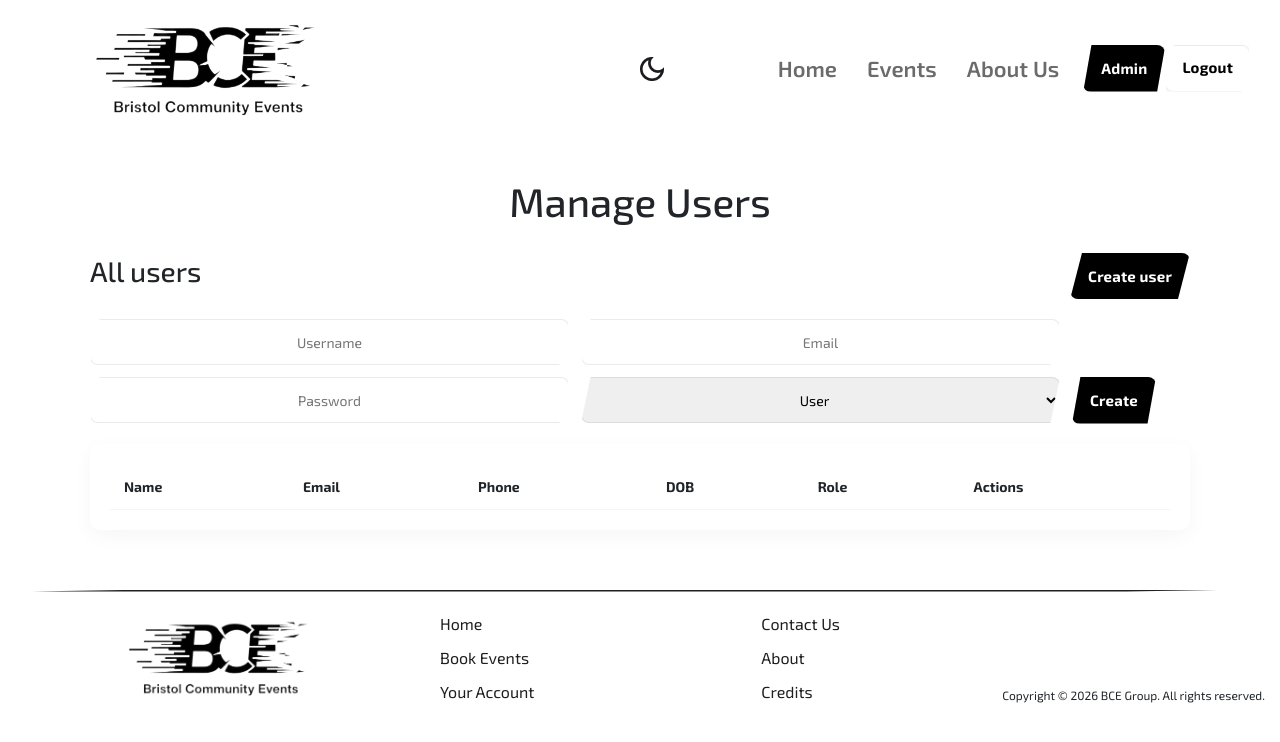
After one commit to Renatgit/BCE-Project, a Flask app: page /admin/users in a window 1280 px wide, after a click on "Create user". The commit adds this page. Shown: the top 742 px of the page. Run offline with Flask 3, Linux system fonts and the light colour scheme; the visitor is signed in with stand-in values (Sample User, id 1); data that the repository does not hold is empty.

Commit message:
Admin Features

```diff
--- a/app.py
+++ b/app.py
@@ -1,11 +1,12 @@
-from flask import Flask, redirect, render_template, session, url_for, jsonify, request  #request allows Flask to read query parameters from the URL
+from flask import Flask, redirect, render_template, session, url_for, jsonify, request
 from werkzeug.security import check_password_hash
 import dbfunc
 import secrets
 from datetime import datetime, timedelta
+from functools import wraps
 
 app = Flask(__name__)
-#app.secret_key = secrets.token_hex(32)
+# app.secret_key = secrets.token_hex(32)
 app.secret_key = '^xHM$[5A1!vxS><9GTuzif|S;,&$=m0S'
 
 @app.route("/debug")
@@ -19,7 +20,6 @@ def home():
 
 @app.route("/events")
 def events():
-    # Filtering / sorting parameters come from query string
     event_type = request.args.get("event_type")
     venue_id = request.args.get("venue_id")
     sort_option = request.args.get("sort_option")
@@ -27,13 +27,11 @@ def events():
     sort_dir = request.args.get("sort_dir", "asc")
     search = request.args.get("q")
 
-    # Support a combined sort option like date_asc, venue_desc for simpler UI
     if sort_option:
         parts = sort_option.split("_")
         if len(parts) == 2:
             sort_by, sort_dir = parts[0], parts[1]
 
-    # Convert numeric IDs
     try:
         event_type = int(event_type) if event_type else None
     except ValueError:
@@ -55,10 +53,8 @@ def events():
     event_types = dbfunc.getEventTypes()
     venues = dbfunc.getVenues()
 
-    # Keep the sort option string for template convenience
     selected_sort_option = f"{sort_by}_{sort_dir}"
 
-    # Resolve selected names so template doesn't need filters
     selected_event_type_name = None
     if event_type and event_types:
         for et in event_types:
@@ -102,7 +98,6 @@ def event(event_id):
     event = dbfunc.getEventById(event_id)
     if event is None:
         return "Event not found", 404
-
     return render_template("event.html", event=event)
 
 @app.route("/aboutus")
@@ -120,7 +115,8 @@ def login():
         if user and check_password_hash(user["password_hash"], password):
             session["user_id"] = user["user_id"]
             session["user_name"] = user["user_name"]
-
+            # store role in session (defaults to 'user' if not set)
+            session["user_role"] = user.get("user_role") if user.get("user_role") else "user"
             return redirect(url_for("home"))
         else:
             return render_template("login.html", error="Invalid credentials")
@@ -135,21 +131,16 @@ def signup():
         password = request.form.get("password")
         confirm_password = request.form.get("confirm_password")
 
-        # Password match
         if password != confirm_password:
             return render_template("signUp.html", error="Passwords do not match")
 
-        # Email exists check
         if dbfunc.emailExists(email):
             return render_template("signUp.html", error="Email already exists")
 
-        # Username exists check
         if dbfunc.usernameExists(username):
             return render_template("signUp.html", error="Username already taken")
 
-        # Create user
-        dbfunc.createUser(username, email, password)
-
+        dbfunc.createUser(username, email, password)  # default role = user
         return redirect(url_for("login"))
 
     return render_template("signUp.html")
@@ -160,19 +151,16 @@ def check_user():
     username = request.args.get("username")
 
     response = {}
-
     if email:
         response["emailExists"] = dbfunc.emailExists(email)
-
     if username:
         response["usernameExists"] = dbfunc.usernameExists(username)
-
     return jsonify(response)
 
 @app.route("/logout")
 def logout():
     session.clear()
-    return redirect(url_for("home"))  # or index
+    return redirect(url_for("home"))
 
 @app.route("/account", methods=["GET", "POST"])
 def account():
@@ -186,12 +174,10 @@ def account():
         email = request.form.get("email")
         phone = request.form.get("phone")
         dob = request.form.get("dob")
-
         dbfunc.updateUserProfile(user_id, username, email, phone, dob)
 
     user = dbfunc.getUserById(user_id)
     bookings = dbfunc.getUserBookings(user_id)
-
     return render_template("account.html", user=user, bookings=bookings)
 
 @app.route("/cancel_booking/<int:enrol_id>", methods=["POST"])
@@ -200,11 +186,8 @@ def cancel_booking(enrol_id):
         return redirect(url_for("login"))
 
     success = dbfunc.cancelBooking(enrol_id)
-
     if not success:
-        # If cancellation failed, redirect back to account with an error message
         return redirect(url_for("account"))
-
     return redirect(url_for("account"))
 
 @app.route("/update_profile", methods=["POST"])
@@ -213,24 +196,23 @@ def update_profile():
         return jsonify({"success": False})
 
     user_id = session["user_id"]
-
     field = request.json.get("field")
     value = request.json.get("value")
-
     allowed_fields = ["user_name", "user_email", "user_phoneNo", "user_dob"]
-
     if field not in allowed_fields:
         return jsonify({"success": False})
 
     dbfunc.updateSingleField(user_id, field, value)
-
     if field == "user_name":
         session["user_name"] = value
     return jsonify({"success": True})
 
+# Booking route — block admins from booking
 @app.route("/booking/<int:event_id>", methods=["GET", "POST"])
 def booking(event_id):
-    # Check if user is logged in
+    if session.get("user_role") == "admin":
+        return redirect(url_for("admin_dashboard"))
+
     if "user_id" not in session:
         return redirect(url_for("login"))
 
@@ -246,7 +228,6 @@ def booking(event_id):
         event_date = datetime.strptime(event_date, '%d/%m/%Y %H:%M')
 
     days_until_event = (event_date - datetime.now()).days
-
     discount = dbfunc.getApplicableDiscount(days_until_event)
     discount_percent = discount["discount_percentage"] if discount else 0
 
@@ -256,78 +237,124 @@ def booking(event_id):
     if request.method == "POST":
         try:
             ticket_quantity = int(request.form.get("ticket_quantity", 1))
-
-            # Validate ticket quantity
             if ticket_quantity < 1 or ticket_quantity > 6:
                 return render_template("booking.html", event=event, user=user, error="Please select between 1 and 6 tickets", original_price=original_price, final_price=final_price, discount_percent=discount_percent)
 
-            # Check if the booking is not more than 2 month in advance
             event_date = event["event_date"]
             if isinstance(event_date, str):
                 event_date = datetime.strptime(event_date, '%d/%m/%Y %H:%M')
 
             if event_date > datetime.now() + timedelta(days=60):
-                return render_template (
-                    "booking.html",
-                    event=event,
-                    user=user,
-                    error="You can only book events within 2 months",
-                    original_price=original_price,
-                    final_price=final_price,
-                    discount_percent=discount_percent
-                )
-            # Check if the there are enough tickets
+                return render_template("booking.html", event=event, user=user, error="You can only book events within 2 months", original_price=original_price, final_price=final_price, discount_percent=discount_percent)
+
             booked = dbfunc.getBookedTickets(event_id)
             capacity = event["event_capacity"]
             if booked + ticket_quantity > capacity:
-                return render_template(
-                    "booking.html",
-                    event=event,
-                    user=user,
-                    error="Not enough tickets available",
-                    original_price=original_price,
-                    final_price=final_price,
-                    discount_percent=discount_percent
-                )
+                return render_template("booking.html", event=event, user=user, error="Not enough tickets available", original_price=original_price, final_price=final_price, discount_percent=discount_percent)
 
-            # Check if user has already booked this event
             if dbfunc.hasUserBookedEvent(user_id, event_id):
-                return render_template(
-                    "booking.html",
-                    event=event,
-                    user=user,
-                    error="You have already booked this event",
-                    original_price=original_price,
-                    final_price=final_price,
-                    discount_percent=discount_percent
-                )
+                return render_template("booking.html", event=event, user=user, error="You have already booked this event", original_price=original_price, final_price=final_price, discount_percent=discount_percent)
 
             total_price = final_price * ticket_quantity
-
-            # Create the booking
             dbfunc.createBooking(user_id, event_id, ticket_quantity, total_price)
             return redirect(url_for("account"))
         except ValueError:
             return render_template("booking.html", event=event, user=user, error="Invalid ticket quantity", original_price=original_price, final_price=final_price, discount_percent=discount_percent)
 
-    return render_template(
-        "booking.html",
-        event=event,
-        user=user,
-        original_price=original_price,
-        final_price=final_price,
-        discount_percent=discount_percent
-    )
+    return render_template("booking.html", event=event, user=user, original_price=original_price, final_price=final_price, discount_percent=discount_percent)
 
 @app.route("/credits")
 def credits():
     venues = dbfunc.getVenues()
     return render_template("credits.html", venues=venues)
 
+# Admin helper and routes
+def admin_required(f):
+    @wraps(f)
+    def decorated(*args, **kwargs):
+        if "user_id" not in session:
+            return redirect(url_for("login"))
+        if session.get("user_role") == "admin":
+            return f(*args, **kwargs)
+        if dbfunc.isUserAdmin(session.get("user_id")):
+            session["user_role"] = "admin"
+            return f(*args, **kwargs)
+        return redirect(url_for("home"))
+    return decorated
+
+@app.route('/admin')
+@admin_required
+def admin_dashboard():
+    users = dbfunc.getAllUsers()
+    events = dbfunc.getAllEvents()
+    return render_template('admin_dashboard.html', users=users, events=events)
+
+@app.route('/admin/users', methods=['GET'])
+@admin_required
+def admin_users():
+    users = dbfunc.getAllUsers()
+    return render_template('admin_users.html', users=users)
+
+@app.route('/admin/users/create', methods=['POST'])
+@admin_required
+def admin_create_user():
+    username = request.form.get('username')
+    email = request.form.get('email')
+    password = request.form.get('password')
+    role = request.form.get('role', 'user')
+    if not username or not email or not password:
+        return redirect(url_for('admin_users'))
+    dbfunc.createUser(username, email, password, user_role=role)
+    return redirect(url_for('admin_users'))
+
+@app.route('/admin/users/update/<int:user_id>', methods=['POST'])
+@admin_required
+def admin_update_user(user_id):
+    username = request.form.get('username')
+    email = request.form.get('email')
+    phone = request.form.get('phone')
+    dob = request.form.get('dob')
+    role = request.form.get('role')
+    dbfunc.updateUser(user_id, username=username, email=email, phone=phone, dob=dob, user_role=role)
+    return redirect(url_for('admin_users'))
+
+@app.route('/admin/users/delete/<int:user_id>', methods=['POST'])
+@admin_required
+def admin_delete_user(user_id):
+    dbfunc.deleteUser(user_id)
+    return redirect(url_for('admin_users'))
+
+@app.route('/admin/events', methods=['GET'])
+@admin_required
+def admin_events():
+    events = dbfunc.getAllEvents()
+    event_types = dbfunc.getEventTypes()
+    venues = dbfunc.getVenues()
+    return render_template('admin_events.html', events=events, event_types=event_types, venues=venues)
+
+@app.route('/admin/events/create', methods=['POST'])
+@admin_required
+def admin_create_event():
+    name = request.form.get('event_name')
+    date = request.form.get('event_date')
+    price = request.form.get('event_price')
+    capacity = request.form.get('event_capacity')
+    eventType_id = request.form.get('eventType_id')
+    venue_id = request.form.get('venue_id')
+    desc = request.form.get('event_custom_description')
+    dbfunc.createEvent(name, date, price, capacity, eventType_id, venue_id, event_custom_description=desc)
+    return redirect(url_for('admin_events'))
+
+@app.route('/admin/events/delete/<int:event_id>', methods=['POST'])
+@admin_required
+def admin_delete_event(event_id):
+    dbfunc.deleteEvent(event_id)
+    return redirect(url_for('admin_events'))
+
 if __name__ == '__main__':
     for i in range(10000, 18000):
         try:
-            app.run(debug = True, port = i)
+            app.run(debug=True, port=i)
             break
-        except OSError as e:
-            print("Port {i} not available".format(i))
+        except OSError:
+            continue
--- /dev/null
+++ b/static/styles/admin.css
@@ -0,0 +1,93 @@
+
+.bce-btn {
+    background: #000 !important;
+    color: #fff !important;
+    border: none !important;
+    border-radius: 8px !important;
+    padding: 12px 18px !important;
+    font-weight: 700 !important;
+    letter-spacing: 0.2px;
+    font-size: 15px !important;
+    display: inline-block;
+    text-decoration: none;
+    cursor: pointer;
+    transition: background 0.12s ease, transform 0.08s ease;
+    box-shadow: 0 2px 6px rgba(0,0,0,0.08);
+  }
+
+  .bce-btn:hover {
+    background: #111 !important;
+    transform: translateY(-1px);
+  }
+
+  /* Secondary (outline) button for logout */
+  .bce-logout-btn {
+    background: transparent !important;
+    color: #000 !important;
+    border: 1px solid rgba(0,0,0,0.08) !important;
+    padding: 10px 16px !important;
+    font-weight: 700;
+  }
+
+  /* Table / card styling for admin pages */
+  .manage-panel {
+    width: 100%;
+    max-width: 1100px;
+    margin: 20px auto;
+  }
+
+  .users-table, .events-table, .admin-summary .summary-card {
+    background: #fff;
+    border-radius: 10px;
+    padding: 20px;
+    box-shadow: 0 6px 20px rgba(20,20,20,0.04);
+  }
+
+  .users-table table, .events-table table {
+    width: 100%;
+    border-collapse: collapse;
+  }
+
+  .users-table th, .users-table td, .events-table th, .events-table td {
+    padding: 12px 14px;
+    border-bottom: 1px solid rgba(0,0,0,0.04);
+    vertical-align: middle;
+    font-size: 14px;
+  }
+
+  /* Inputs & selects */
+  .default-input {
+    padding: 10px 12px;
+    border-radius: 8px;
+    border: 1px solid rgba(0,0,0,0.08);
+    font-size: 14px;
+    min-width: 180px;
+  }
+
+  /* Create form container spacing */
+  #createUserForm .default-input,
+  #createEventForm .default-input {
+    min-width: 160px;
+  }
+
+  /* Smaller helpers */
+  .d-none { display: none !important; }
+
+  /* Dashboard summary cards */
+  .admin-summary {
+    display:flex;
+    gap:20px;
+    width:100%;
+    max-width:1100px;
+    margin-top: 24px;
+  }
+  .summary-card h3 { margin-bottom:10px; font-size:16px; color:#333; }
+  .summary-card p { margin:0; font-size:26px; font-weight:700; }
+
+  /* Mobile responsiveness */
+  @media (max-width: 768px) {
+    .default-input { min-width: 100% !important; }
+    .manage-panel .d-flex { flex-direction: column; gap: 12px; }
+    .admin-summary { flex-direction: column; }
+    .bce-btn { width: 100%; text-align:center; }
+  }
--- /dev/null
+++ b/templates/admin_users.html
@@ -0,0 +1,92 @@
+{% extends "base.html" %}
+
+{% block title %}BCE - Manage Users{% endblock %}
+
+{% block extra_css %}
+<link rel="stylesheet" href="{{ url_for('static', filename='styles/global.css') }}">
+<link rel="stylesheet" href="{{ url_for('static', filename='styles/admin.css') }}">
+{% endblock %}
+
+{% block content %}
+<section class="admin-users-wrapper d-flex flex-column align-items-center" style="padding: 40px 0;">
+    <h1 class="page-main-title">Manage Users</h1>
+
+    <div class="manage-panel">
+        <div class="panel-row d-flex justify-content-between align-items-center" style="margin-bottom: 20px;">
+            <h3>All users</h3>
+            <button class="bce-btn" onclick="document.getElementById('createUserForm').classList.toggle('d-none')">Create user</button>
+        </div>
+
+        <form id="createUserForm" action="{{ url_for('admin_create_user') }}" method="post" class="d-none" style="margin-bottom: 20px;">
+            <div class="d-flex" style="gap: 12px; flex-wrap: wrap;">
+                <input name="username" placeholder="Username" class="default-input" required>
+                <input name="email" placeholder="Email" class="default-input" required>
+                <input name="password" placeholder="Password" class="default-input" required>
+                <select name="role" class="default-input">
+                    <option value="user">User</option>
+                    <option value="admin">Admin</option>
+                </select>
+                <input type="submit" value="Create" class="bce-btn">
+            </div>
+        </form>
+
+        <div class="users-table">
+            <table>
+                <thead>
+                    <tr style="text-align: left;">
+                        <th>Name</th>
+                        <th>Email</th>
+                        <th>Phone</th>
+                        <th>DOB</th>
+                        <th>Role</th>
+                        <th>Actions</th>
+                    </tr>
+                </thead>
+                <tbody>
+                    {% for u in users %}
+                    <tr>
+                        <td>{{ u.user_name }}</td>
+                        <td>{{ u.user_email }}</td>
+                        <td>{{ u.user_phoneNo or '—' }}</td>
+                        <td>{{ u.user_dob or '—' }}</td>
+                        <td>{{ u.user_role or 'user' }}</td>
+                        <td>
+                            <button class="bce-btn" onclick="toggleEdit('{{ u.user_id }}')">Edit</button>
+                            <form action="{{ url_for('admin_delete_user', user_id=u.user_id) }}" method="post" style="display:inline;">
+                                <button type="submit" class="bce-logout-btn" onclick="return confirm('Delete user?');">Delete</button>
+                            </form>
+                        </td>
+                    </tr>
+                    <tr id="edit-row-{{ u.user_id }}" class="d-none">
+                        <td colspan="6" style="padding: 8px 12px;">
+                            <form action="{{ url_for('admin_update_user', user_id=u.user_id) }}" method="post" class="d-flex" style="gap: 8px; flex-wrap: wrap; align-items:center;">
+                                <input name="username" value="{{ u.user_name }}" class="default-input" required>
+                                <input name="email" value="{{ u.user_email }}" class="default-input" required>
+                                <input name="phone" value="{{ u.user_phoneNo }}" class="default-input">
+                                <input name="dob" value="{{ u.user_dob }}" class="default-input" placeholder="YYYY-MM-DD">
+                                <select name="role" class="default-input">
+                                    <option value="user" {% if u.user_role != 'admin' %}selected{% endif %}>User</option>
+                                    <option value="admin" {% if u.user_role == 'admin' %}selected{% endif %}>Admin</option>
+                                </select>
+                                <input type="submit" value="Save" class="bce-btn">
+                                <button type="button" class="bce-logout-btn" onclick="toggleEdit('{{ u.user_id }}')">Cancel</button>
+                            </form>
+                        </td>
+                    </tr>
+                    {% endfor %}
+                </tbody>
+            </table>
+        </div>
+    </div>
+</section>
+{% endblock %}
+
+{% block extra_js %}
+<script>
+function toggleEdit(id){
+    var row = document.getElementById('edit-row-'+id);
+    if(!row) return;
+    row.classList.toggle('d-none');
+}
+</script>
+{% endblock %}
--- a/templates/partials/header.html
+++ b/templates/partials/header.html
@@ -11,35 +11,33 @@
             <a href="/events" class="navbar-link"><span>Events</span></a>
             <a href="/aboutus" class="navbar-link"><span>About Us</span></a>
         </div>
-        {% if "user_id" in session %}
 
+        {% if session.get('user_id') %}
+            {% if session.get('user_role') == 'admin' %}
+                <a href="/admin" class="btn btn-primary bce-btn bce-login-btn authBtn">Admin</a>
+                <a href="/logout" class="btn btn-outline bce-btn bce-logout-btn authBtn">Logout</a>
+            {% else %}
                 {% if request.path == "/account" %}
                     <a href="/logout" class="btn btn-primary bce-btn bce-login-btn authBtn">Logout</a>
                 {% else %}
                     <a href="/account" class="btn btn-primary bce-btn bce-login-btn authBtn">My Account</a>
                 {% endif %}
-
+            {% endif %}
         {% else %}
-
             {% if request.path == "/login" %}
                 <a href="/signup" class="btn btn-primary bce-btn bce-login-btn authBtn">Sign Up</a>
             {% else %}
                 <a href="/login" class="btn btn-primary bce-btn bce-login-btn authBtn">Login</a>
             {% endif %}
-
         {% endif %}
     </nav>
+
     <nav class="navbar navbar-expand-lg side-menu">
         <div class="container">
-            <button class="hamburger-btn" id="hamburgerBtn"
-                data-bs-toggle="offcanvas"
-                data-bs-target="#mobileMenu">
-                <span></span>
-                <span></span>
-                <span></span>
+            <button class="hamburger-btn" id="hamburgerBtn" data-bs-toggle="offcanvas" data-bs-target="#mobileMenu">
+                <span></span><span></span><span></span>
             </button>
 
-            <!-- SIDE MENU -->
             <div class="offcanvas offcanvas-end" id="mobileMenu">
                 <div class="offcanvas-header">
                     <h5 class="offcanvas-title">Menu</h5>
@@ -51,28 +49,30 @@
                         <li><a class="navbar-link" href="/index">Home</a></li>
                         <li><a class="navbar-link" href="/events">Events</a></li>
                         <li><a class="navbar-link" href="/aboutus">About Us</a></li>
-                    <!-- <li><a class="navbar-link" href="contact">Contact Us</a></li> -->
                     </ul>
-                    {% if session.user_id %}
 
+                    {% if session.get('user_id') %}
+                        {% if session.get('user_role') == 'admin' %}
+                            <div style="display:flex;gap:8px;flex-wrap:wrap;">
+                                <a href="/admin" class="btn btn-primary bce-btn bce-login-btn authBtn">Admin</a>
+                                <a href="/logout" class="btn btn-outline bce-btn bce-logout-btn authBtn">Logout</a>
+                            </div>
+                        {% else %}
                             {% if request.path == "/account" %}
                                 <a href="/logout" class="btn btn-primary bce-btn bce-login-btn authBtn">Logout</a>
                             {% else %}
                                 <a href="/account" class="btn btn-primary bce-btn bce-login-btn authBtn">My Account</a>
                             {% endif %}
-
+                        {% endif %}
                     {% else %}
-
                         {% if request.path == "/login" %}
                             <a href="/signup" class="btn btn-primary bce-btn bce-login-btn authBtn">Sign Up</a>
                         {% else %}
                             <a href="/login" class="btn btn-primary bce-btn bce-login-btn authBtn">Login</a>
                         {% endif %}
-
                     {% endif %}
                 </div>
             </div>
-
         </div>
     </nav>
 </header>
```
Also changed, not shown: dbfunc.py (+125 -90 lines), templates/admin_dashboard.html (added, +33 -0 lines), templates/admin_events.html (added, +77 -0 lines). Lines whose indentation alone changed are shown as unchanged.
